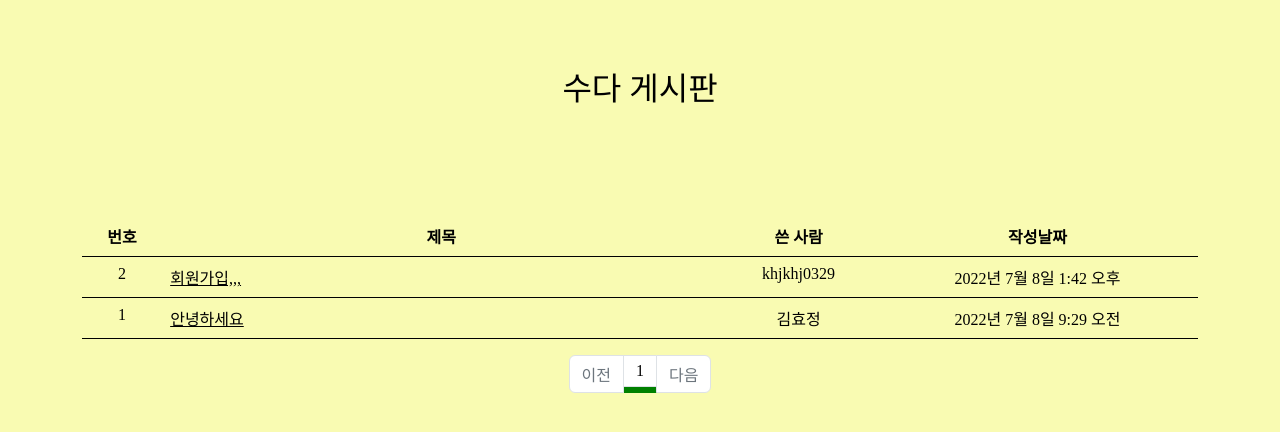
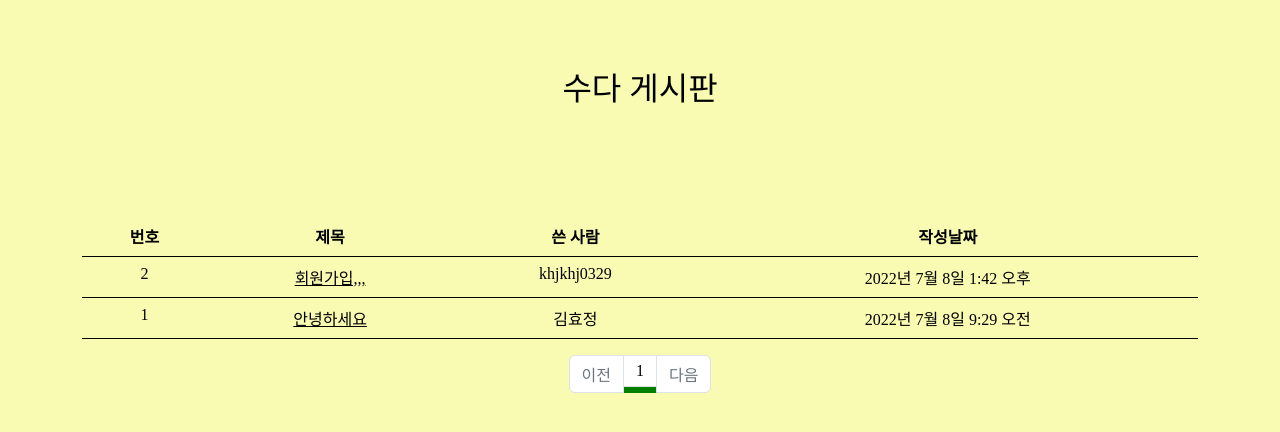
Before and after one commit to khjkhj0329/django_excuse, a Django app: page / in a window 1280 px wide; the page is wider, and only the part inside the window is pictured. Shown: the part 56-488 px from the top of that part. Run offline with Django 4.2, Linux system fonts and the light colour scheme; data comes from the database, SQL or seed files in the repository; both versions use the stored data as it was after the commit; parts of the project's set-up code (start-up, migrations or seed data) failed here and were passed over; some libraries are stand-ins or nearby versions.

Commit message:
텍스트 정렬

```diff
--- a/excuse/excuse/forms.py
+++ b/excuse/excuse/forms.py
@@ -4,8 +4,8 @@ from .models import Excuse, Board
 
 class QuestionForm(forms.ModelForm):
     class Meta:
-        model = Excuse  # 사용할 모델
-        fields = ['subject', 'content']  # QuestionForm에서 사용할 Question 모델의 속성
+        model = Excuse
+        fields = ['subject', 'content']
         widgets = {
             'subject': forms.TextInput(attrs={'class': 'form-control'}),
             'content': forms.Textarea(attrs={'class': 'form-control', 'rows': 10}),
--- /dev/null
+++ b/excuse/static/css/answer.css
@@ -0,0 +1,3 @@
+body{
+    background-color: #F9FBB2;
+}
--- a/excuse/templates/excuse/excuse_detail.html
+++ b/excuse/templates/excuse/excuse_detail.html
@@ -1,6 +1,9 @@
 {% extends 'base.html' %}
 {% block content %}
+{% load static %}
+<link rel="stylesheet" href="{% static 'css/answer.css' %}">
 <div class="container my-3">
+
     <!-- 질문 -->
 <h2 class="border-bottom py-2">{{ question.subject }}</h2>
 <div class="card my-3">
@@ -77,7 +80,7 @@
               name="content" id="content" class="form-control" rows="10"></textarea>
         </textarea>
     </div>
-    <input type="submit" value="답변등록" class="btn btn-primary">
+    <input type="submit" value="답변등록" class="btn btn-success">
 </form>
 </div>
 {% endblock %}
--- a/excuse/templates/excuse/excuse_list.html
+++ b/excuse/templates/excuse/excuse_list.html
@@ -12,7 +12,7 @@
         <thead>
         <tr class="text-center table-white">
             <th>번호</th>
-            <th style="width:50%">제목</th>
+            <th>제목</th>
             <th>쓴 사람</th>
             <th>작성날짜</th>
         </tr>
@@ -25,7 +25,7 @@
                 <!-- 번호 = 전체건수 - 시작인덱스 - 현재인덱스 + 1 -->
                 {{ question_list.paginator.count|sub:question_list.start_index|sub:forloop.counter0|add:1 }}
             </td>
-            <td class="text-start">
+            <td class="text-center">
                 <a href="{% url 'excuse:detail' question.id %}">{{ question.subject }}</a>
             </td>
             <td>{{ question.author.username }}</td>  <!-- 글쓴이 추가 -->
@@ -34,7 +34,7 @@
         {% endfor %}
         {% else %}
         <tr>
-            <td colspan="4">질문이 없습니다.</td>
+            <td colspan="4">질문이 없어욥.</td>
         </tr>
         {% endif %}
         </tbody>
```
Also changed, not shown: excuse/db.sqlite3.
